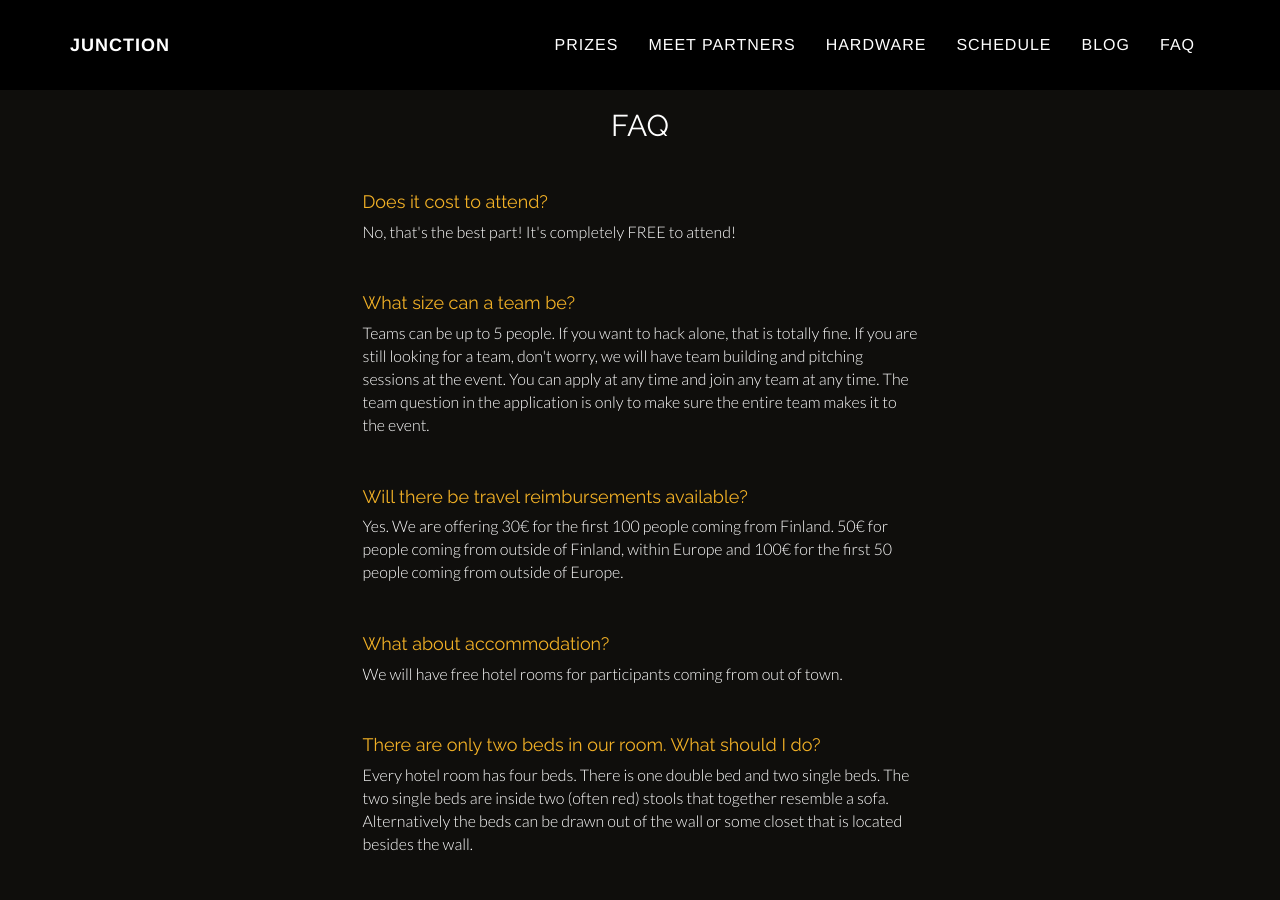
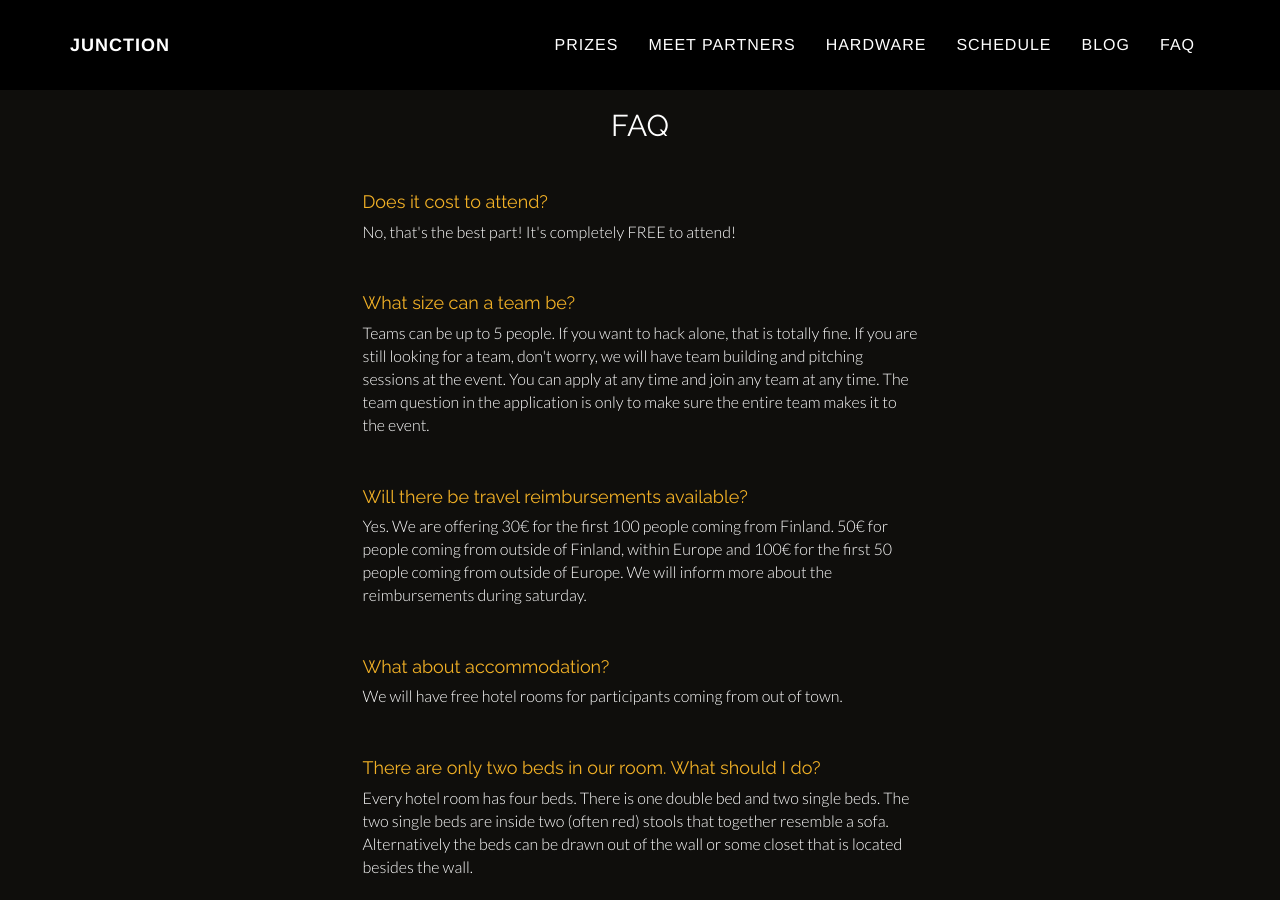
Before and after one commit to junctionasia/junctionasia.github.io, a Jekyll site: the page built from faq.html, in a window 1280 px wide and 900 px high. Built offline with Jekyll 4.4.1, drawn with Linux system fonts in a browser that asks for light colours; nearby versions of some CDN libraries.

Commit message:
edited faq

```diff
--- a/faq.html
+++ b/faq.html
@@ -13,7 +13,7 @@
                 <h4>What size can a team be?</h4>
                 <p>Teams can be up to 5 people. If you want to hack alone, that is totally fine. If you are still looking for a team, don't worry, we will have team building and pitching sessions at the event. You can apply at any time and join any team at any time. The team question in the application is only to make sure the entire team makes it to the event.</p>
                 <h4>Will there be travel reimbursements available?</h4>
-                <p>Yes. We are offering 30€ for the first 100 people coming from Finland. 50€ for people coming from outside of Finland, within Europe and 100€ for the first 50 people coming from outside of Europe.</p>
+                <p>Yes. We are offering 30€ for the first 100 people coming from Finland. 50€ for people coming from outside of Finland, within Europe and 100€ for the first 50 people coming from outside of Europe. We will inform more about the reimbursements during saturday.</p>
                 <h4>What about accommodation?</h4>
                 <p>We will have free hotel rooms for participants coming from out of town.</p>
 				<h4>There are only two beds in our room. What should I do?</h4>
```
